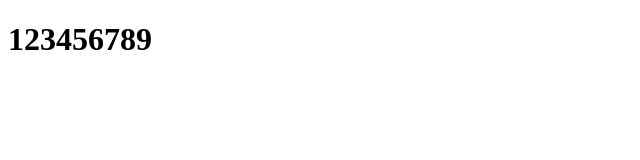
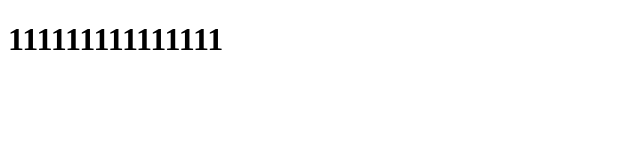
Before and after one commit to GavinHu1998/test123, a plain HTML site: page index.html in a window 1280 px wide. Shown: the whole page, without its empty margins (0-640 px from the left). Drawn offline with Linux system fonts and the light colour scheme.

Commit message:
OOOOOOOOOOOOOOOOOOOOOOOOOOOOOOOO
OOOOOOOOOOOOOOOOOOOOOOOOOOOOOOOO

```diff
--- a/index.html
+++ b/index.html
@@ -6,7 +6,7 @@
     <title>Document</title>
 </head>
 <body>
-    <h1>123456789</h1>
+    <h1>111111111111111</h1>
 
 </body>
 </html>
```
